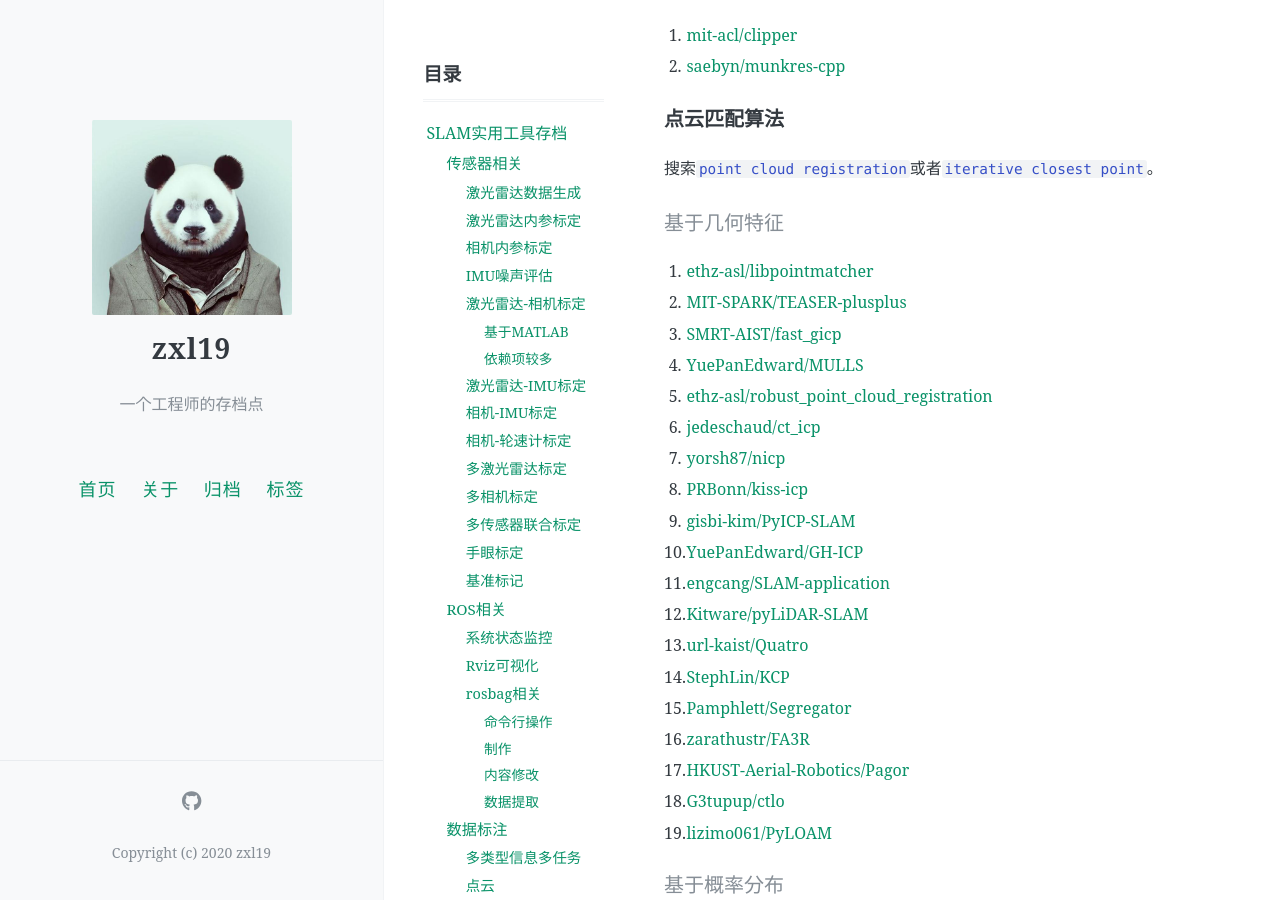
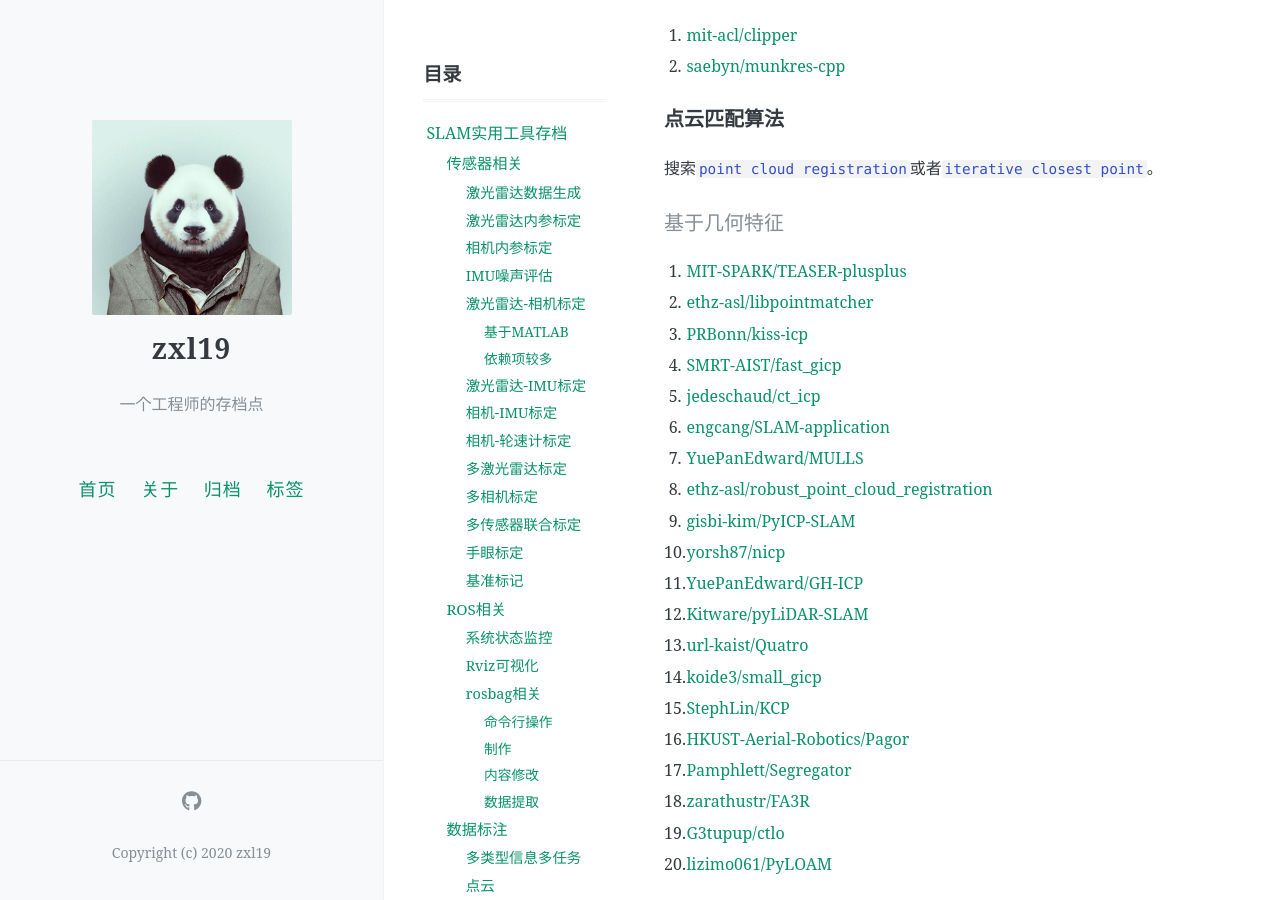
Before and after one commit to zxl19/zxl19.github.io, a Jekyll site: the page built from _posts/2021-05-25-slam-tool.md, in a window 1280 px wide and 900 px high, scrolled down 14498 px. Built offline with Jekyll 4.4.1, drawn with Linux system fonts in a browser that asks for light colours; comment, search, counter and statistics services are not loaded.

Commit message:
Update Posts modified:   _posts/2021-05-25-slam-tool.md modified:   _posts/2021-06-15-ai-material.md modified:   _posts/2021-09-19-stl-note.md modified:   _posts/2021-09-25-cpp-note.md modified:   _posts/2022-12-28-cpp-utility.md modified:   _posts/2024-02-22-ide-archive.md

```diff
--- a/_posts/2021-05-25-slam-tool.md
+++ b/_posts/2021-05-25-slam-tool.md
@@ -519,25 +519,26 @@ pinned: false
 
 #### 基于几何特征
 
-1. [ethz-asl/libpointmatcher](https://github.com/ethz-asl/libpointmatcher)
-2. [MIT-SPARK/TEASER-plusplus](https://github.com/MIT-SPARK/TEASER-plusplus)
-3. [SMRT-AIST/fast_gicp](https://github.com/SMRT-AIST/fast_gicp)
-4. [YuePanEdward/MULLS](https://github.com/YuePanEdward/MULLS)
-5. [ethz-asl/robust_point_cloud_registration](https://github.com/ethz-asl/robust_point_cloud_registration)
-6. [jedeschaud/ct_icp](https://github.com/jedeschaud/ct_icp)
-7. [yorsh87/nicp](https://github.com/yorsh87/nicp)
-8. [PRBonn/kiss-icp](https://github.com/PRBonn/kiss-icp)
+1. [MIT-SPARK/TEASER-plusplus](https://github.com/MIT-SPARK/TEASER-plusplus)
+2. [ethz-asl/libpointmatcher](https://github.com/ethz-asl/libpointmatcher)
+3. [PRBonn/kiss-icp](https://github.com/PRBonn/kiss-icp)
+4. [SMRT-AIST/fast_gicp](https://github.com/SMRT-AIST/fast_gicp)
+5. [jedeschaud/ct_icp](https://github.com/jedeschaud/ct_icp)
+6. [engcang/SLAM-application](https://github.com/engcang/SLAM-application)
+7. [YuePanEdward/MULLS](https://github.com/YuePanEdward/MULLS)
+8. [ethz-asl/robust_point_cloud_registration](https://github.com/ethz-asl/robust_point_cloud_registration)
 9. [gisbi-kim/PyICP-SLAM](https://github.com/gisbi-kim/PyICP-SLAM)
-10. [YuePanEdward/GH-ICP](https://github.com/YuePanEdward/GH-ICP)
-11. [engcang/SLAM-application](https://github.com/engcang/SLAM-application)
+10. [yorsh87/nicp](https://github.com/yorsh87/nicp)
+11. [YuePanEdward/GH-ICP](https://github.com/YuePanEdward/GH-ICP)
 12. [Kitware/pyLiDAR-SLAM](https://github.com/Kitware/pyLiDAR-SLAM)
 13. [url-kaist/Quatro](https://github.com/url-kaist/Quatro)
-14. [StephLin/KCP](https://github.com/StephLin/KCP)
-15. [Pamphlett/Segregator](https://github.com/Pamphlett/Segregator)
-16. [zarathustr/FA3R](https://github.com/zarathustr/FA3R)
-17. [HKUST-Aerial-Robotics/Pagor](https://github.com/HKUST-Aerial-Robotics/Pagor)
-18. [G3tupup/ctlo](https://github.com/G3tupup/ctlo)
-19. [lizimo061/PyLOAM](https://github.com/lizimo061/PyLOAM)
+14. [koide3/small_gicp](https://github.com/koide3/small_gicp)
+15. [StephLin/KCP](https://github.com/StephLin/KCP)
+16. [HKUST-Aerial-Robotics/Pagor](https://github.com/HKUST-Aerial-Robotics/Pagor)
+17. [Pamphlett/Segregator](https://github.com/Pamphlett/Segregator)
+18. [zarathustr/FA3R](https://github.com/zarathustr/FA3R)
+19. [G3tupup/ctlo](https://github.com/G3tupup/ctlo)
+20. [lizimo061/PyLOAM](https://github.com/lizimo061/PyLOAM)
 
 #### 基于概率分布
 
```
Also changed, not shown: _posts/2021-06-15-ai-material.md (+11 -9 lines), _posts/2021-09-19-stl-note.md (+3 -2 lines), _posts/2021-09-25-cpp-note.md (+4 -4 lines), _posts/2022-12-28-cpp-utility.md (+20 -2 lines), _posts/2024-02-22-ide-archive.md (+12 -10 lines).
